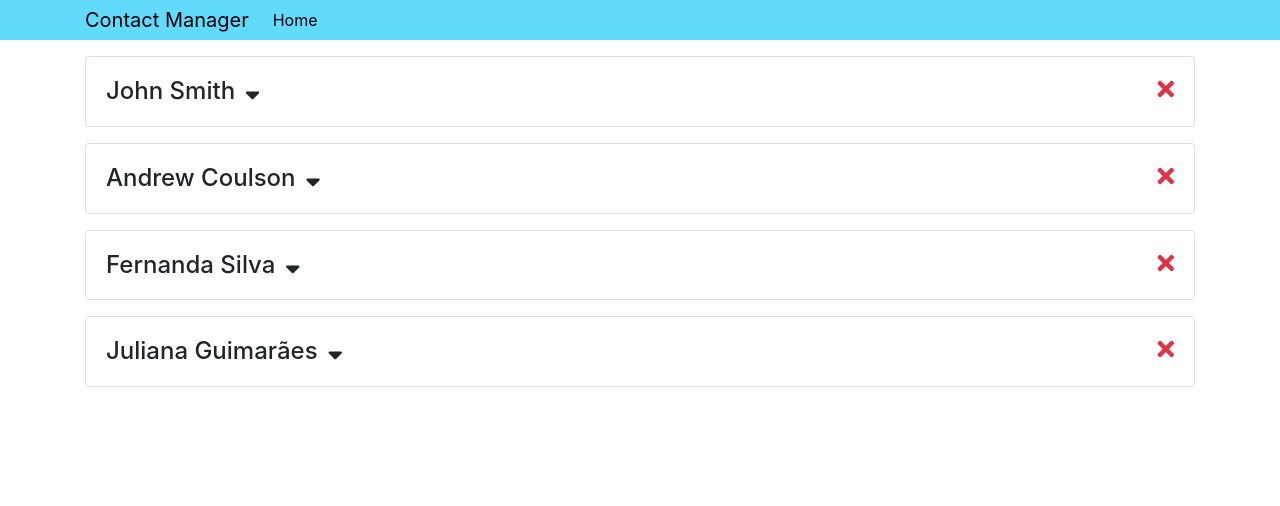
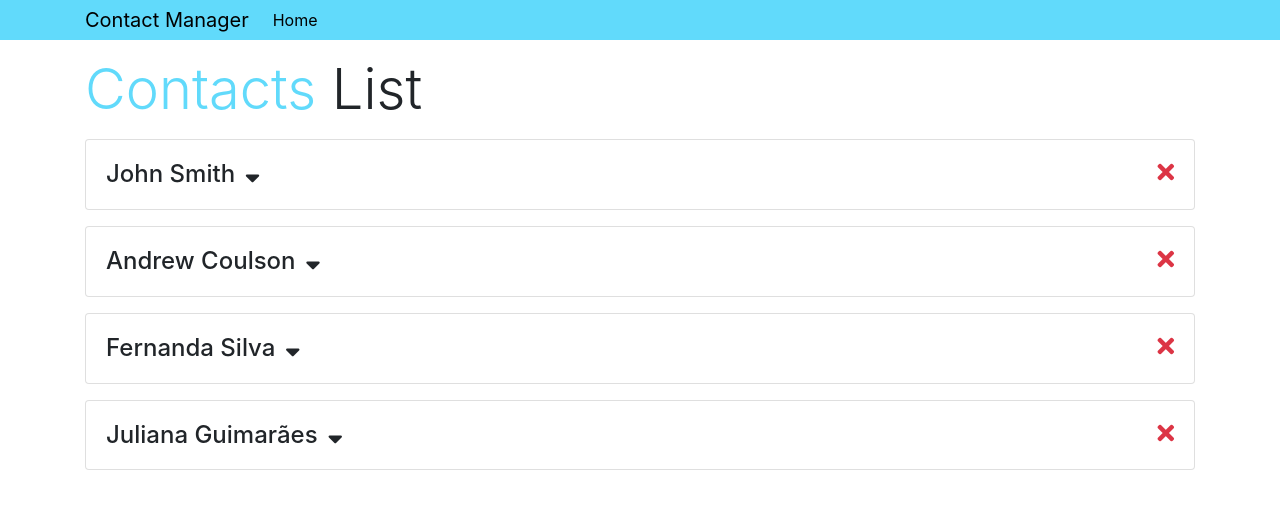
Before and after one commit to Jean-Barbosa9/contact_manager_react, a React (Create React App) app: page / in a window 1280 px wide. Shown: the top 506 px of the page. Built offline with nearby package versions, Linux system fonts and the light colour scheme.

Commit message:
Adicionando um título

```diff
--- a/src/components/contacts/Contacts.js
+++ b/src/components/contacts/Contacts.js
@@ -12,6 +12,7 @@ class Contacts extends Component {
           const { contacts } = value
           return (
             <React.Fragment>
+              <h1 className="display-4 mb-3"><span style={{color: '#61DAFB'}}>Contacts</span> List</h1>
               {contacts.map(contact => (
                 <Contact
                   key={contact.id}
```
